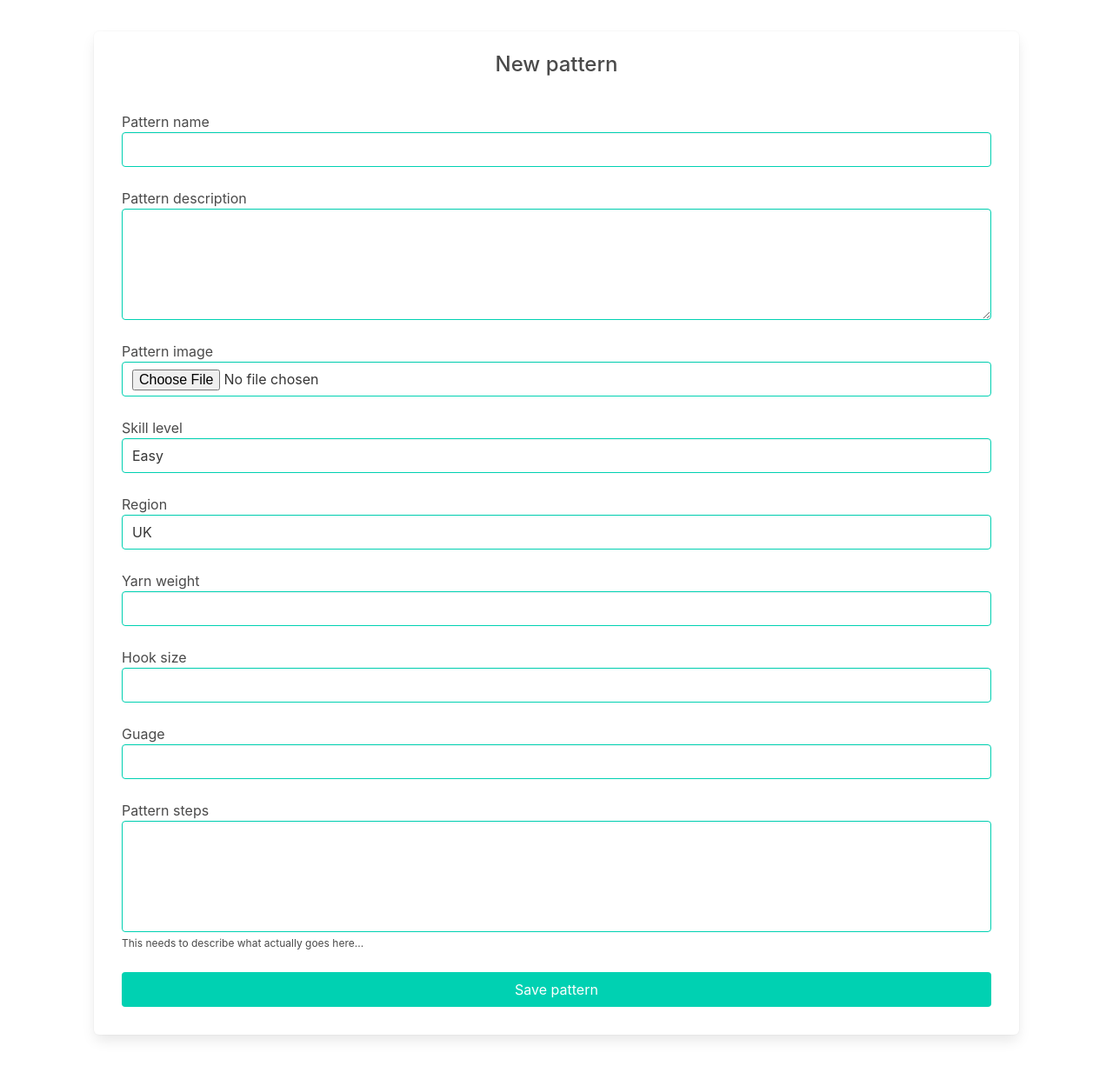
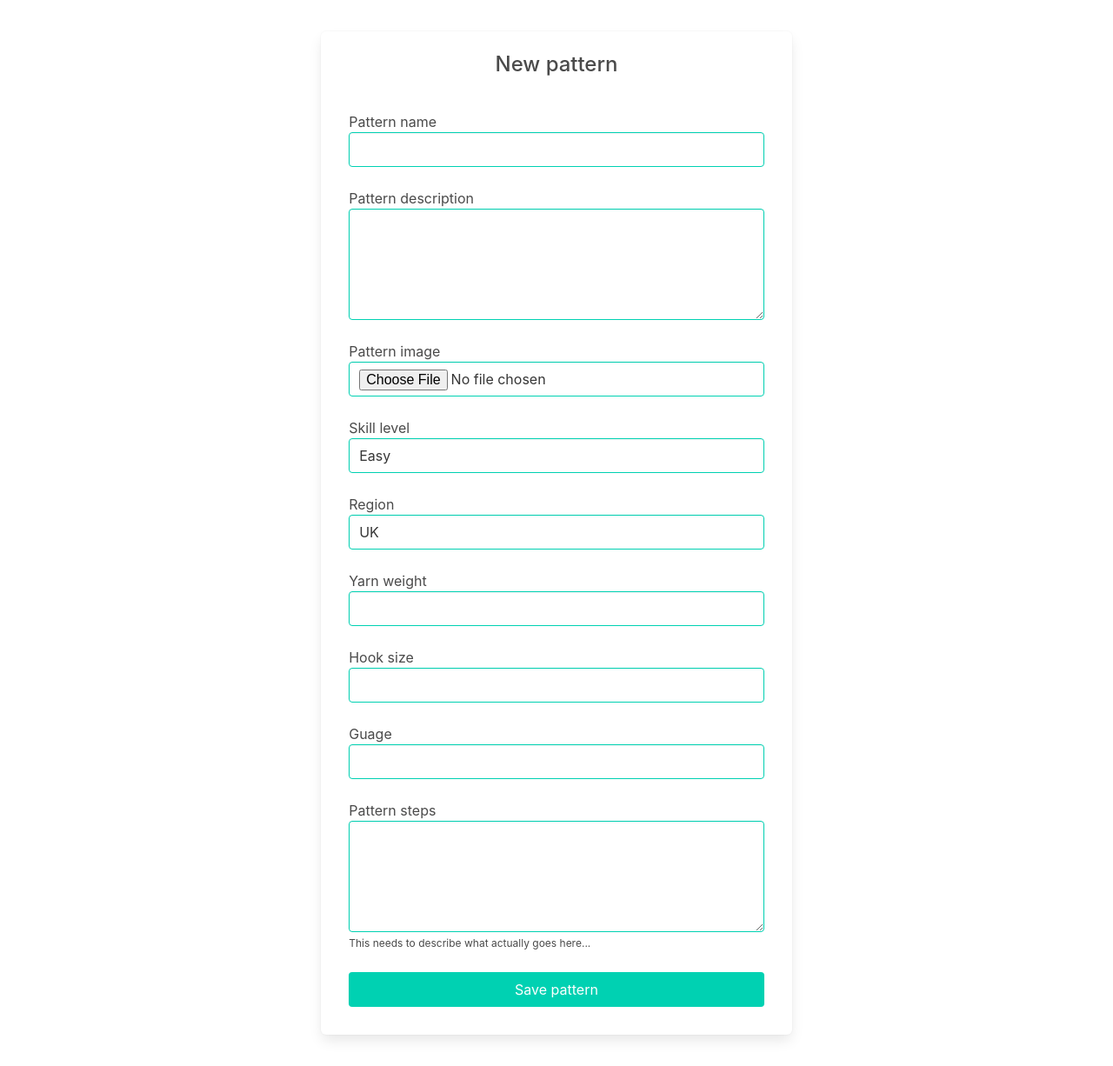
Before and after one commit to jdidcote/Crochare, a Django app: page /patterns/create-pattern in a window 1280 px wide. Shown: the part 56-1282 px from the top of the page at 87% size. Run offline with Django 4.2, Linux system fonts and the light colour scheme; the visitor is signed in with stand-in values (Sample User, id 1).

Commit message:
Make pattern steps a proper text area

```diff
--- a/patterns/templates/patterns/create-pattern.html
+++ b/patterns/templates/patterns/create-pattern.html
@@ -1,13 +1,11 @@
 {% extends 'base.html' %}
 
-{#<form action="/your-name/" method="post">#}
-{#    {% csrf_token %}#}
-{#    {{ form }}#}
-{#    <input type="submit" value="Submit">#}
-{#</form>#}
+
+{#TODO: Update the layout using tiles?#}
+{#https://bulma.io/documentation/layout/tiles/#}
 
 {% block content %}
-    <div class="hero is-halfheight-with-navbar">
+    <div class="hero is-fullheight-with-navbar">
       {% if not user.is_authenticated %}
         <div class="notification is-primary is-light has-text-centered">
           <h1>Please log in or register to create a pattern</h1>
@@ -20,6 +18,7 @@
                     <div class="has-text-centered">
                         <h3 class="is-size-4 has-text-weight-medium">New pattern</h3>
                     </div>
+
                     <div class="column has-text-danger has-text-centered">
                         {% if messages %}
                             {% for message in messages %}
@@ -27,6 +26,7 @@
                             {% endfor %}
                         {% endif %}
                     </div>
+
                     <div class="column">
                         <label for="pattern-name">Pattern name</label>
                         <input class="input is-primary" type="text" name="title" id="pattern-name">
@@ -77,7 +77,7 @@
 
                     <div class="column">
                       <label for="pattern-pattern-steps">Pattern steps</label>
-                      <input class="textarea is-primary" name="pattern" id="pattern-pattern-steps">
+                      <textarea class="textarea is-primary" name="pattern" id="pattern-pattern-steps"></textarea>
                       <p class="help">This needs to describe what actually goes here...</p>
                     </div>
 
```
